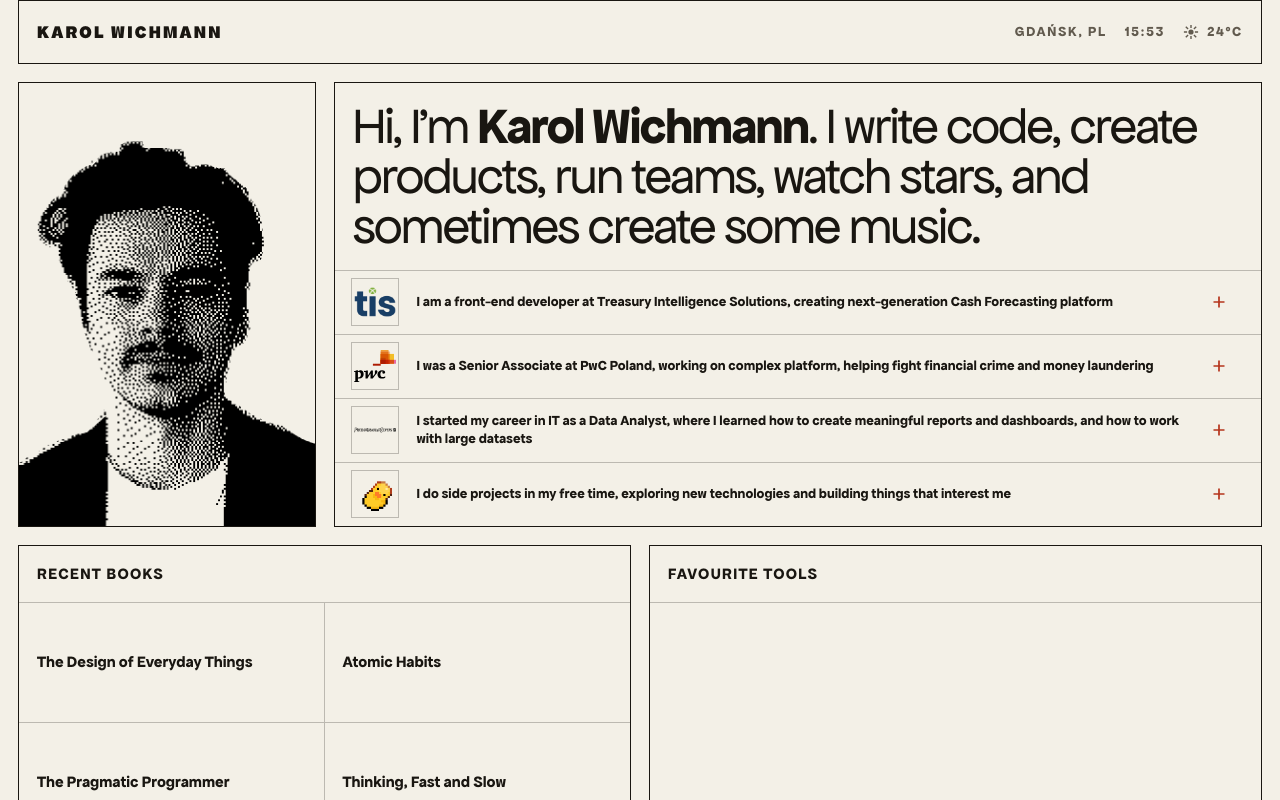
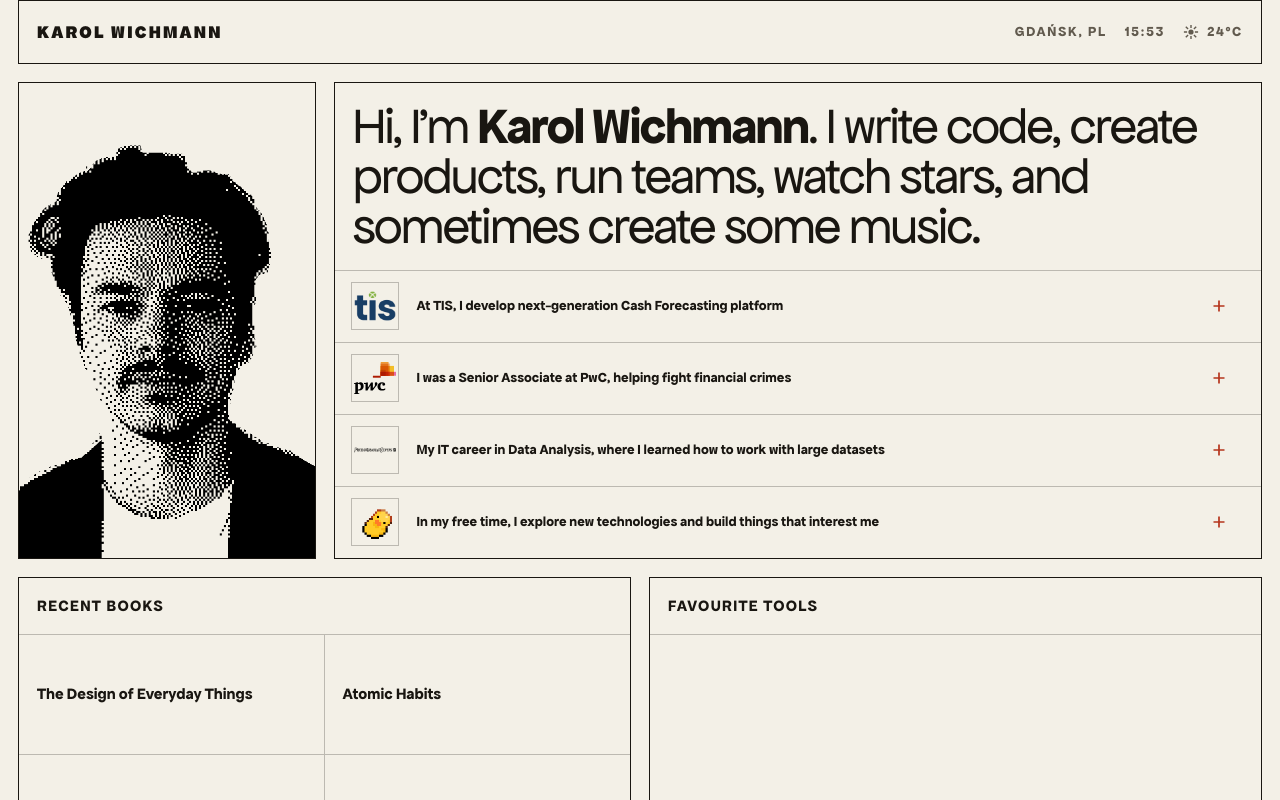
Before and after one commit to whichmann/personal-site, a React (Create React App) app: page / in a window 1280 px wide. Shown: the top 800 px of the page. Built offline with nearby package versions, Linux system fonts and the light colour scheme.

Commit message:
update summary texts

```diff
--- a/src/components/SummarySection/SummarySection.components.tsx
+++ b/src/components/SummarySection/SummarySection.components.tsx
@@ -23,7 +23,7 @@ export const Navigation = styled.ul`
   position: relative;
   display: flex;
   flex-direction: column;
-  height: 256px;
+  height: 288px;
   margin: 0;
   padding: 0;
   list-style: none;
@@ -41,7 +41,7 @@ export const NavigationItem = styled.li<{
   display: flex;
   align-items: center;
   width: 100%;
-  height: 64px;
+  height: 72px;
   border-top: var(--hair);
   font-size: clamp(0.75rem, calc(0.4rem + 1vw), 0.875rem);
   color: var(--ink);
@@ -49,7 +49,7 @@ export const NavigationItem = styled.li<{
   font-weight: 700;
   transform: translateY(
     ${({ $index, $selected, $hasSelection }) =>
-      `${$hasSelection && $selected ? 0 : $index * 64}px`}
+      `${$hasSelection && $selected ? 0 : $index * 72}px`}
   );
   opacity: ${({ $selected, $hasSelection }) =>
     !$hasSelection || $selected ? 1 : 0};
@@ -87,7 +87,7 @@ export const NavigationButton = styled.button`
   padding: 12px 16px;
   width: 100%;
   height: 100%;
-  min-height: 64px;
+  min-height: 72px;
   border: 0;
   color: inherit;
   background: transparent;
@@ -142,7 +142,7 @@ export const PlusIcon = styled.span<{ $selected: boolean }>`
 
 export const Details = styled.li`
   position: absolute;
-  top: 64px;
+  top: 72px;
   right: 0;
   bottom: 0;
   left: 0;
--- a/src/components/SummarySection/SummarySection.helpers.ts
+++ b/src/components/SummarySection/SummarySection.helpers.ts
@@ -8,28 +8,28 @@ export type SummaryItem = {
 export const summaryItems: SummaryItem[] = [
   {
     id: 'TIS',
-    label: 'I am a front-end developer at Treasury Intelligence Solutions, creating next-generation Cash Forecasting platform',
+    label: 'At TIS, I develop next-generation Cash Forecasting platform',
     imageSrc: '/tis-logo.png',
     description:
-      'Worked on a large-scale Cash Forecasting platform, building data-intensive web applications. Built real-time data handling features, ensuring seamless synchronization between user input and multiple data sources',
+      'Working on a large-scale Cash Forecasting platform, building data-intensive web applications. Built real-time data handling features, ensuring seamless synchronization between user input and multiple data sources',
   },
   {
-    id: 'PwC',
-    label: 'I was a Senior Associate at PwC Poland, working on complex platform, helping fight financial crime and money laundering',
+    id: 'PwC-fe',
+    label: 'I was a Senior Associate at PwC, helping fight financial crimes',
     imageSrc: '/pwc-logo.svg',
     description:
       'An overview of the technologies, practices, and ways of working I use to turn ideas into useful products. This section will grow with the tools and disciplines that shape my work.',
   },
   {
-    id: 'PwC',
-    label: 'I started my career in IT as a Data Analyst, where I learned how to create meaningful reports and dashboards, and how to work with large datasets',
+    id: 'PwC-da',
+    label: 'My IT career in Data Analysis, where I learned how to work with large datasets',
     imageSrc: '/pwc-logo-old.png',
     description:
       'Built reports and dashboards using Tableau, Power BI, Excel, SQL, and MS Access. Obtained a strong foundation in data analysis, visualization, and reporting, which has been invaluable in my career as a front-end developer.',
   },
   {
     id: 'Side Projects',
-    label: 'I do side projects in my free time, exploring new technologies and building things that interest me',
+    label: 'In my free time, I explore new technologies and build things that interest me',
     imageSrc: '/side-projects.gif',
     description:
       'The best ways to get in touch about a project, collaboration, or conversation. Contact details and relevant links will be added here.',
```
